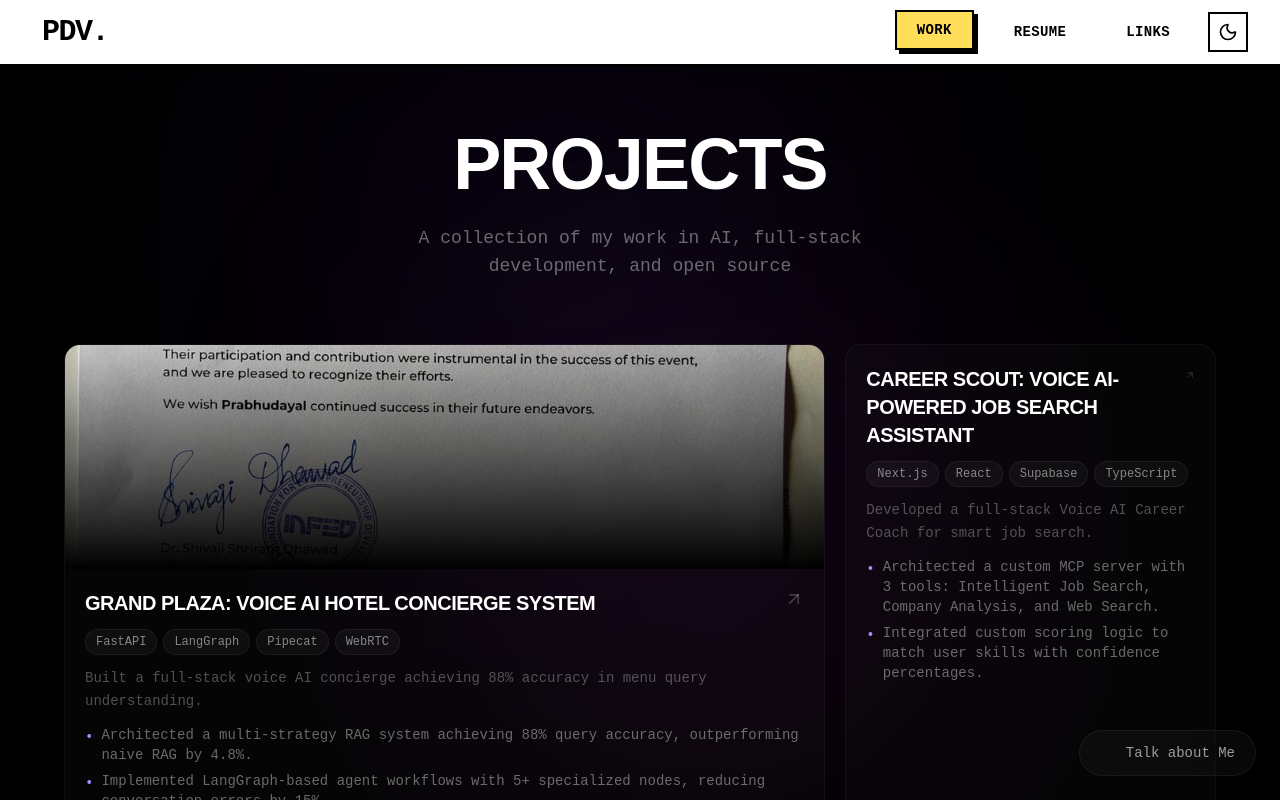
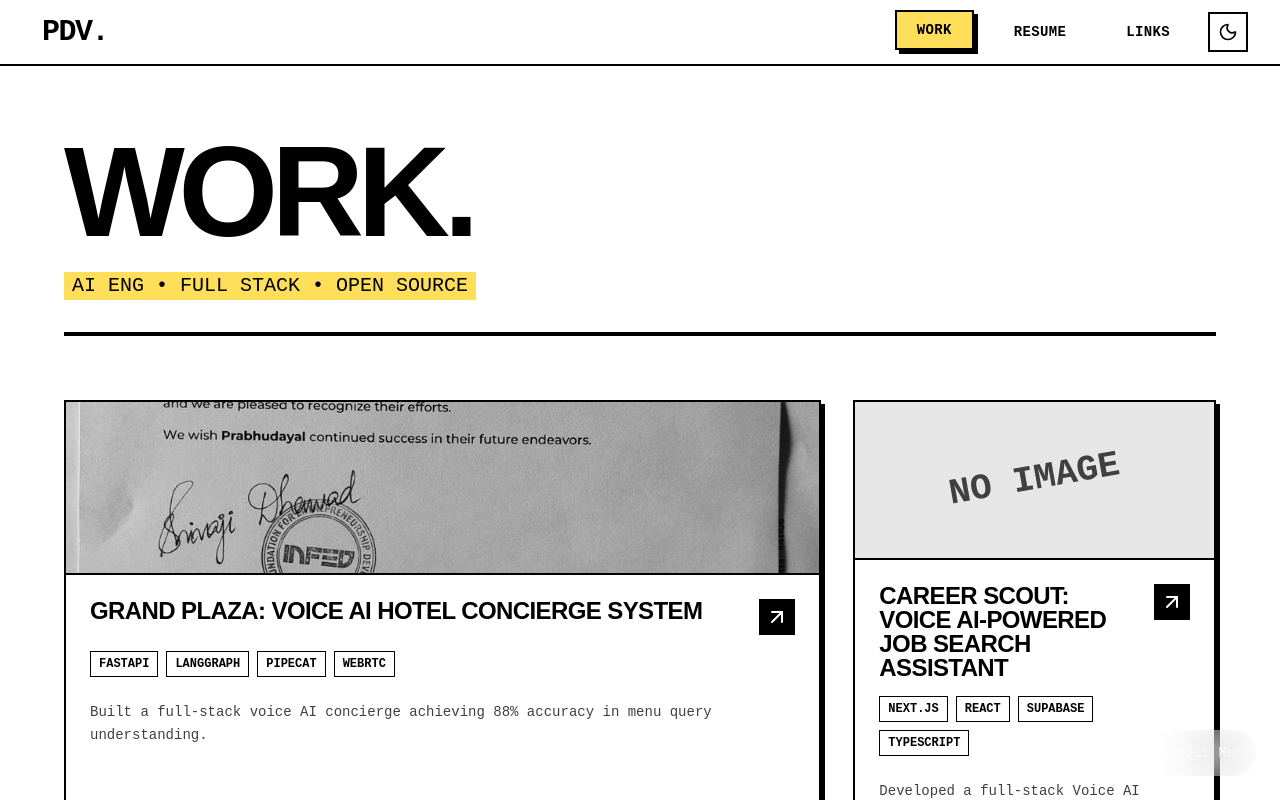
Before and after one commit to xprabhudayal/next-portfolio-app, a Next.js app: page /projects in a window 1280 px wide. Shown: the top 800 px of the page. Built offline with nearby package versions, Linux system fonts and the light colour scheme; some icons are missing.

Commit message:
refactor: Projects page with semantic color tokens for dark mode

```diff
--- a/app/projects/page.tsx
+++ b/app/projects/page.tsx
@@ -2,7 +2,6 @@
 
 import { useState } from 'react';
 import Image from 'next/image';
-import { motion } from 'framer-motion';
 import { RESUME_DATA } from '../../components/constants';
 import { ArrowUpRight } from 'lucide-react';
 
@@ -10,92 +9,78 @@ export default function ProjectsPage() {
   const [hoveredIndex, setHoveredIndex] = useState<number | null>(null);
 
   return (
-    <div className="w-full min-h-screen bg-black pt-32 pb-20 px-4 sm:px-6 md:px-8 lg:px-16">
-      {/* Background */}
-      <div className="fixed inset-0 z-0 pointer-events-none">
-        <div className="absolute top-0 left-1/4 w-[500px] h-[500px] bg-violet-600/10 rounded-full blur-[150px]" />
-        <div className="absolute bottom-0 right-1/4 w-[500px] h-[500px] bg-fuchsia-600/10 rounded-full blur-[150px]" />
-      </div>
+    <div className="w-full min-h-screen bg-background pt-32 pb-20 px-4 sm:px-6 md:px-8 lg:px-16 text-foreground">
 
-      <div className="relative z-10 max-w-7xl mx-auto">
+      <div className="max-w-7xl mx-auto">
         {/* Header */}
-        <motion.div
-          initial={{ opacity: 0, y: 30 }}
-          animate={{ opacity: 1, y: 0 }}
-          transition={{ duration: 0.8 }}
-          className="mb-16 text-center"
-        >
-          <h1 className="text-5xl sm:text-6xl md:text-7xl font-bold mb-6 text-white">
-            Projects
+        <div className="mb-16 border-b-4 border-border pb-8">
+          <h1 className="text-7xl md:text-9xl font-black uppercase mb-4 tracking-tighter">
+            WORK.
           </h1>
-          <p className="text-lg text-white/40 max-w-xl mx-auto">
-            A collection of my work in AI, full-stack development, and open source
+          <p className="text-xl font-mono text-muted-foreground max-w-2xl bg-primary text-primary-foreground inline-block px-2">
+            AI ENG • FULL STACK • OPEN SOURCE
           </p>
-        </motion.div>
+        </div>
 
         {/* Grid */}
-        <div className="grid grid-cols-1 md:grid-cols-2 lg:grid-cols-3 gap-5">
+        <div className="grid grid-cols-1 md:grid-cols-2 lg:grid-cols-3 gap-8">
           {RESUME_DATA.projects.map((project, index) => {
             const isLarge = index % 5 === 0 || index % 5 === 3;
             const colSpan = isLarge ? 'md:col-span-2' : 'md:col-span-1';
 
             return (
-              <motion.a
+              <a
                 key={project.title}
                 href={project.url}
                 target="_blank"
                 rel="noopener noreferrer"
-                initial={{ opacity: 0, y: 30 }}
-                animate={{ opacity: 1, y: 0 }}
-                transition={{ duration: 0.5, delay: index * 0.08 }}
-                className={`group relative ${colSpan} rounded-2xl overflow-hidden bg-white/[0.02] border border-white/[0.04] transition-all duration-500 hover:bg-white/[0.04] hover:border-white/[0.08]`}
+                className={`group relative ${colSpan} bg-card text-card-foreground border-2 border-border p-0 neo-shadow hover:translate-x-[4px] hover:translate-y-[4px] hover:shadow-none transition-all duration-200 flex flex-col`}
                 onMouseEnter={() => setHoveredIndex(index)}
                 onMouseLeave={() => setHoveredIndex(null)}
               >
-                {project.image && (
-                  <div className="relative w-full h-48 sm:h-56 overflow-hidden">
+                {project.image ? (
+                  <div className="relative w-full h-56 md:h-64 overflow-hidden border-b-2 border-border grayscale group-hover:grayscale-0 transition-all duration-500">
                     <Image
                       src={project.image}
                       alt={project.title}
                       fill
-                      className="object-cover transition-transform duration-700 group-hover:scale-105"
+                      className="object-cover"
                     />
-                    <div className="absolute inset-0 bg-gradient-to-t from-black via-black/50 to-transparent" />
+                    <div className="absolute inset-0 bg-primary mix-blend-multiply opacity-20 group-hover:opacity-0 transition-all" />
+                  </div>
+                ) : (
+                  <div className="h-56 w-full bg-muted border-b-2 border-border flex items-center justify-center">
+                    <span className="font-black text-4xl text-muted-foreground uppercase rotate-[-10deg]">No Image</span>
                   </div>
                 )}
 
-                <div className="p-5 space-y-3">
-                  <div className="flex items-start justify-between gap-3">
-                    <h3 className="text-xl font-semibold text-white group-hover:text-violet-300 transition-colors">
+                <div className="p-6 flex flex-col h-full">
+                  <div className="flex items-start justify-between gap-3 mb-4">
+                    <h3 className="text-2xl font-black uppercase leading-none group-hover:bg-primary group-hover:text-primary-foreground transition-colors">
                       {project.title}
                     </h3>
-                    <ArrowUpRight className={`w-5 h-5 text-white/20 group-hover:text-white/60 transition-all ${hoveredIndex === index ? 'translate-x-0.5 -translate-y-0.5' : ''}`} />
+                    <div className="p-1 border-2 border-border bg-foreground text-background group-hover:bg-primary group-hover:text-primary-foreground transition-colors">
+                      <ArrowUpRight className="w-6 h-6" />
+                    </div>
                   </div>
 
-                  <div className="flex flex-wrap gap-1.5">
+                  <div className="flex flex-wrap gap-2 mb-6">
                     {project.tech.map((tech) => (
-                      <span key={tech} className="px-2.5 py-1 text-xs rounded-full bg-white/[0.04] border border-white/[0.06] text-white/50">
+                      <span key={tech} className="px-2 py-1 text-xs font-bold font-mono border border-border uppercase">
                         {tech}
                       </span>
                     ))}
                   </div>
 
-                  <p className="text-sm text-white/30 leading-relaxed">
+                  <p className="text-sm font-mono text-muted-foreground leading-relaxed mb-6 flex-grow">
                     {project.description}
                   </p>
 
-                  {project.points.length > 0 && (
-                    <ul className="space-y-1.5 text-sm text-white/40">
-                      {project.points.slice(0, isLarge ? 3 : 2).map((point, i) => (
-                        <li key={i} className="flex items-start gap-2">
-                          <span className="text-violet-400 mt-0.5">•</span>
-                          <span>{point}</span>
-                        </li>
-                      ))}
-                    </ul>
-                  )}
+                  <div className="mt-auto pt-4 border-t border-border border-dashed">
+                    <span className="text-xs font-black uppercase text-muted-foreground">View Source</span>
+                  </div>
                 </div>
-              </motion.a>
+              </a>
             );
           })}
         </div>
```
